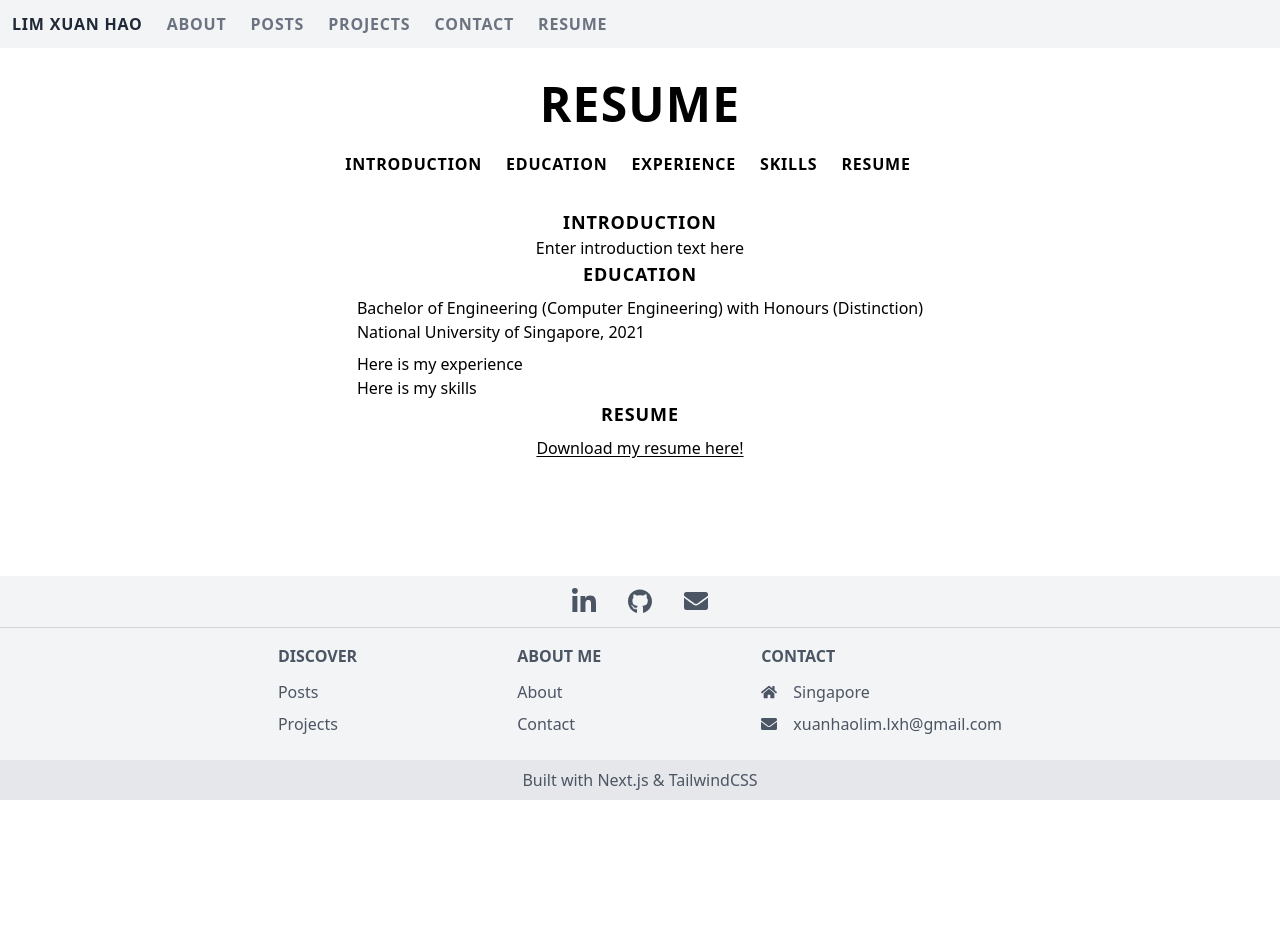
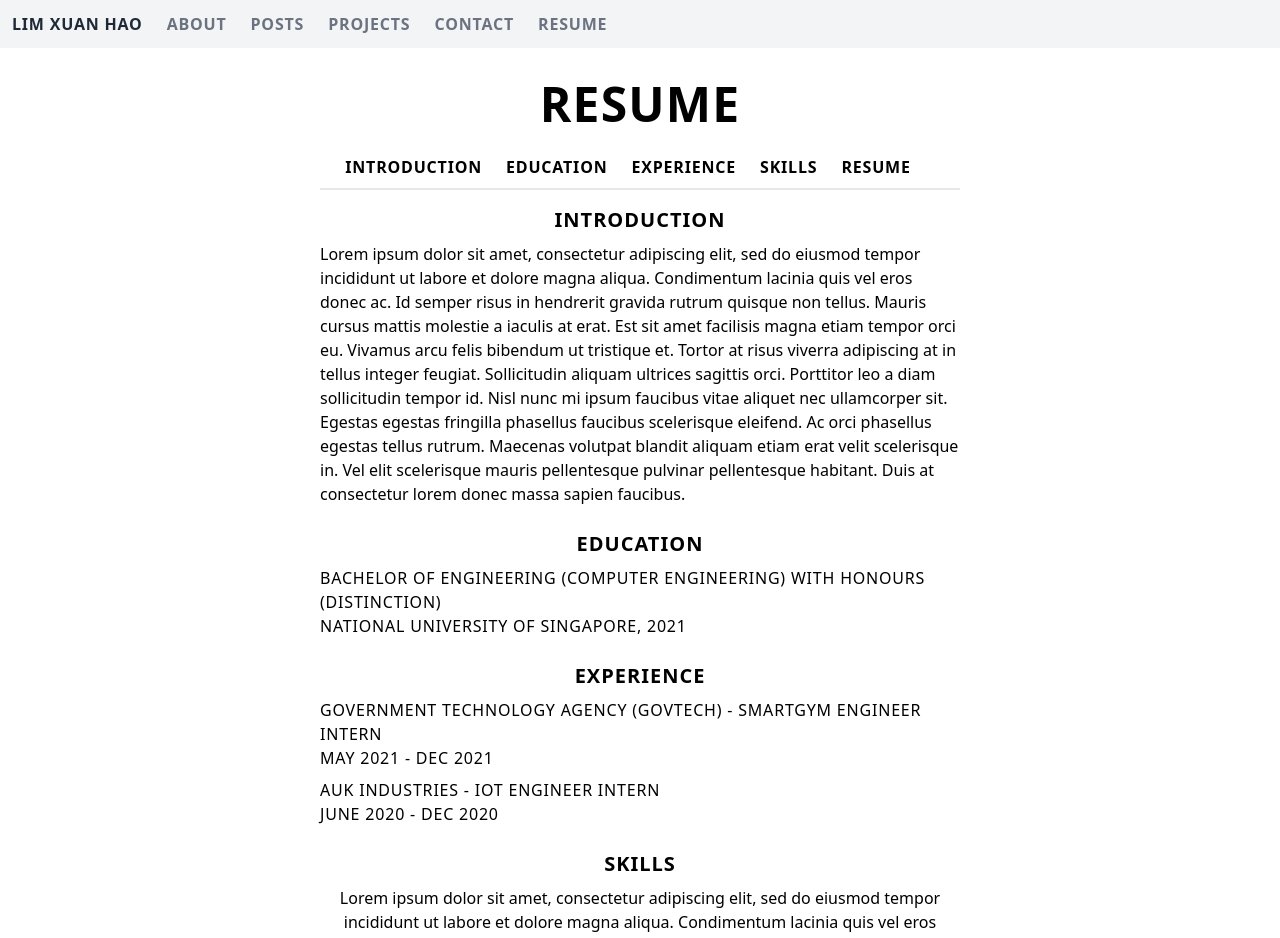
Before and after one commit to Lunastryke/lunastryke.github.io, a Next.js app: page /resume in a window 1280 px wide. Shown: the top 938 px of the page. Before the commit the page ends 800 px from the top, so only its background shows below. Built offline with nearby package versions, Linux system fonts and the light colour scheme.

Commit message:
Abstracted SectionTitle component more, fixed issue with scrolling to section

```diff
--- a/components/resume/degree.js
+++ b/components/resume/degree.js
@@ -2,11 +2,11 @@ import Link from 'next/link'
 
 export default function Degree({ data }) {
     return (
-        <header className='text-left font-light py-2'>
-            <span className="font-normal">{data.degree}</span>
-            <p>
+        <header className='text-left'>
+            <span className="uppercase font-medium tracking-wider">{data.degree}</span>
+            <p className="uppercase font-light tracking-wider">
                 <Link href={data.link}>
-                    <a className="underline-offset-2">{data.school}</a>
+                    <a className="hover:text-blue-800">{data.school}</a>
                 </Link>
                 , {data.year}
             </p>
--- a/components/resume/education.js
+++ b/components/resume/education.js
@@ -1,10 +1,10 @@
 import degrees from "../../data/about/degrees"
 import SectionTitle from "../text-stylings/sectionTitle"
 import Degree from "./degree"
-export default function Education({}) {
+export default function Education({ id }) {
     return (
-        <div className="flex flex-col flex-grow text-center">
-            <SectionTitle text="Education"/>
+        <div className="flex flex-col flex-grow text-center gap-2" id={id}>
+            <SectionTitle>Education</SectionTitle>
             {
                 degrees.map(degree => (
                     <Degree data={degree}/>
--- /dev/null
+++ b/components/resume/experience.js
@@ -0,0 +1,29 @@
+import Link from 'next/link'
+
+import experiences from '../../data/about/experiences'
+import SectionTitle from '../text-stylings/sectionTitle'
+
+export default function Experience({ id }) {
+    return (
+        <div className="flex flex-col flex-grow text-center gap-2" id={id}>
+            <SectionTitle>Experience</SectionTitle>
+            <div className="flex flex-col gap-2">
+                {experiences ?
+                    experiences.map(
+                        exp => (
+                            <div className="flex flex-col text-left">
+                                <div className="uppercase font-medium tracking-wider">
+                                    <Link href={exp.link} target="_blank">
+                                        <a className="hover:text-blue-800" target="_blank">{exp.company}</a>
+                                    </Link>
+                                    <span> - {exp.position}</span>
+                                </div>
+                                <span className="uppercase font-light tracking-wider">{exp.daterange}</span>
+                            </div>
+                        )
+                    )
+                    : <></>}
+            </div>
+        </div >
+    )
+}
--- a/components/resume/introduction.js
+++ b/components/resume/introduction.js
@@ -1,11 +1,11 @@
 import SectionTitle from "../text-stylings/sectionTitle"
 
-export default function Introduction({}) {
+export default function Introduction({ id }) {
     return (
-        <div className="flex flex-col flex-grow text-center">
-            <SectionTitle text="Introduction"/>
-            <p>
-                Enter introduction text here
+        <div className="flex flex-col flex-grow text-center gap-2" id={id}>
+            <SectionTitle>Introduction</SectionTitle>
+            <p className="text-left">
+            Lorem ipsum dolor sit amet, consectetur adipiscing elit, sed do eiusmod tempor incididunt ut labore et dolore magna aliqua. Condimentum lacinia quis vel eros donec ac. Id semper risus in hendrerit gravida rutrum quisque non tellus. Mauris cursus mattis molestie a iaculis at erat. Est sit amet facilisis magna etiam tempor orci eu. Vivamus arcu felis bibendum ut tristique et. Tortor at risus viverra adipiscing at in tellus integer feugiat. Sollicitudin aliquam ultrices sagittis orci. Porttitor leo a diam sollicitudin tempor id. Nisl nunc mi ipsum faucibus vitae aliquet nec ullamcorper sit. Egestas egestas fringilla phasellus faucibus scelerisque eleifend. Ac orci phasellus egestas tellus rutrum. Maecenas volutpat blandit aliquam etiam erat velit scelerisque in. Vel elit scelerisque mauris pellentesque pulvinar pellentesque habitant. Duis at consectetur lorem donec massa sapien faucibus.
             </p>
         </div>
     )
--- a/components/resume/resumePdf.js
+++ b/components/resume/resumePdf.js
@@ -1,11 +1,11 @@
 import Link from 'next/link'
 import SectionTitle from '../text-stylings/sectionTitle'
-export default function ResumePdf({ text }) {
+export default function ResumePdf({ id }) {
     return (
-        <div className="flex flex-col flex-grow text-center">
-            <SectionTitle text="Resume"/>
+        <div className="flex flex-col flex-grow text-center" id={id}>
+            <SectionTitle spacing="mb-2">Resume</SectionTitle>
             <Link href={"/pdf/resume.pdf"}>
-                <a className='hover:text-blue-800 mt-2 underline underline-offset-2'>{text}</a>
+                <a className="uppercase tracking-wider hover:text-blue-800 mt-2 underline underline-offset-4" target="_blank">Download my resume here!</a>
             </Link>
         </div>
     )
--- /dev/null
+++ b/components/resume/skills.js
@@ -0,0 +1,23 @@
+import SectionTitle from "../text-stylings/sectionTitle";
+
+export default function Skills({ id }) {
+    return (
+        <div className="flex flex-col text-center gap-2 " id={id}>
+            <SectionTitle>
+                Skills
+            </SectionTitle>
+            <div>
+                Lorem ipsum dolor sit amet, consectetur adipiscing elit, sed do eiusmod tempor incididunt ut labore et dolore magna aliqua. Condimentum lacinia quis vel eros donec ac. Id semper risus in hendrerit gravida rutrum quisque non tellus. Mauris cursus mattis molestie a iaculis at erat. Est sit amet facilisis magna etiam tempor orci eu. Vivamus arcu felis bibendum ut tristique et. Tortor at risus viverra adipiscing at in tellus integer feugiat. Sollicitudin aliquam ultrices sagittis orci. Porttitor leo a diam sollicitudin tempor id. Nisl nunc mi ipsum faucibus vitae aliquet nec ullamcorper sit. Egestas egestas fringilla phasellus faucibus scelerisque eleifend. Ac orci phasellus egestas tellus rutrum. Maecenas volutpat blandit aliquam etiam erat velit scelerisque in. Vel elit scelerisque mauris pellentesque pulvinar pellentesque habitant. Duis at consectetur lorem donec massa sapien faucibus.
+
+                Ornare arcu odio ut sem nulla pharetra diam sit. Aliquam eleifend mi in nulla posuere sollicitudin aliquam ultrices. Porttitor massa id neque aliquam vestibulum. Iaculis urna id volutpat lacus laoreet. Risus commodo viverra maecenas accumsan lacus. Sodales neque sodales ut etiam. A cras semper auctor neque. Viverra adipiscing at in tellus. Faucibus et molestie ac feugiat sed lectus. Nunc scelerisque viverra mauris in aliquam sem fringilla ut morbi. Eget nulla facilisi etiam dignissim diam quis enim. Netus et malesuada fames ac turpis egestas integer. Nec ultrices dui sapien eget mi proin sed libero. Nulla pellentesque dignissim enim sit amet venenatis urna cursus. Ut eu sem integer vitae. Dui vivamus arcu felis bibendum ut tristique et egestas. Aliquam malesuada bibendum arcu vitae elementum curabitur vitae.
+
+                Donec massa sapien faucibus et molestie. Eu ultrices vitae auctor eu augue ut lectus arcu bibendum. Nullam non nisi est sit amet facilisis magna. Ultricies integer quis auctor elit sed vulputate mi sit. Dapibus ultrices in iaculis nunc. Quisque id diam vel quam. In est ante in nibh mauris cursus mattis molestie a. Libero volutpat sed cras ornare arcu. Vulputate odio ut enim blandit volutpat maecenas volutpat blandit. Enim nec dui nunc mattis enim ut tellus elementum sagittis. Et tortor at risus viverra adipiscing at in tellus. Diam volutpat commodo sed egestas egestas fringilla phasellus. Ipsum dolor sit amet consectetur adipiscing elit duis tristique sollicitudin. Quam adipiscing vitae proin sagittis nisl. Et odio pellentesque diam volutpat. Egestas pretium aenean pharetra magna ac placerat. Ut tortor pretium viverra suspendisse potenti nullam ac tortor. Nisi est sit amet facilisis magna etiam tempor. Posuere sollicitudin aliquam ultrices sagittis orci. Consectetur a erat nam at.
+
+                Elementum pulvinar etiam non quam lacus. Porta nibh venenatis cras sed felis eget. Sed pulvinar proin gravida hendrerit lectus. Nunc mattis enim ut tellus elementum sagittis. Ac tortor vitae purus faucibus ornare suspendisse sed nisi. Ut tristique et egestas quis ipsum suspendisse ultrices. Egestas pretium aenean pharetra magna. Cras ornare arcu dui vivamus arcu felis. Rhoncus est pellentesque elit ullamcorper dignissim cras tincidunt lobortis feugiat. Ornare quam viverra orci sagittis eu. Risus commodo viverra maecenas accumsan lacus vel. Nullam ac tortor vitae purus faucibus ornare. Ullamcorper malesuada proin libero nunc consequat. Sit amet porttitor eget dolor morbi non. Eu lobortis elementum nibh tellus molestie nunc. Sit amet dictum sit amet justo donec enim diam vulputate. Arcu dui vivamus arcu felis bibendum. Et egestas quis ipsum suspendisse ultrices gravida dictum. Sit amet facilisis magna etiam tempor orci eu lobortis elementum.
+
+                Odio ut sem nulla pharetra diam sit amet nisl. Euismod quis viverra nibh cras pulvinar mattis nunc sed. A lacus vestibulum sed arcu non odio euismod lacinia. Ac placerat vestibulum lectus mauris ultrices eros. Morbi non arcu risus quis. Neque volutpat ac tincidunt vitae semper quis lectus. Nec feugiat nisl pretium fusce id velit ut tortor pretium. Risus feugiat in ante metus dictum at. Consectetur purus ut faucibus pulvinar elementum integer enim neque volutpat. Donec et odio pellentesque diam volutpat commodo sed. Pharetra pharetra massa massa ultricies mi quis hendrerit dolor. Interdum posuere lorem ipsum dolor sit amet. In hendrerit gravida rutrum quisque. Mi proin sed libero enim. Tempus egestas sed sed risus pretium quam.
+            </div>
+        </div>
+
+    )
+}
--- a/components/text-stylings/sectionTitle.js
+++ b/components/text-stylings/sectionTitle.js
@@ -1,7 +1,7 @@
-export default function SectionTitle({ text }) {
+export default function SectionTitle({ children, size, spacing }) {
     return (
-        <div>
-            <span className="uppercase font-semibold tracking-wider text-lg">{text}</span>
+        <div className={`text-xl ${spacing}`}>
+            <span className={`uppercase ${size} tracking-wider font-semibold`}>{children}</span>
         </div>
     )
 }
--- a/components/title.js
+++ b/components/title.js
@@ -1,16 +1,19 @@
 import Link from "next/link";
 import MainTitle from "./text-stylings/mainTitle";
+import SectionTitle from "./text-stylings/sectionTitle";
 
 export default function Title({ text, sections }) {
     return (
         <div className="flex flex-col justify-center items-center p-2">
             <MainTitle text={text} />
             {
-                sections ? <div className="flex flex-row justify-center items-center self-center">
+                sections ? <div className="flex flex-row flex-grow text-center">
                     {sections.map(section => (
                         <Link href={"#" + section} key={section}>
-                            <a className=" hover:text-blue-800 mr-6 uppercase font-semibold tracking-wider">
-                                {section}
+                            <a className=" hover:text-blue-800 mr-6">
+                                <SectionTitle size="text-base">
+                                    {section}
+                                </SectionTitle>
                             </a>
                         </Link>
                     ))}
--- a/pages/resume.js
+++ b/pages/resume.js
@@ -1,8 +1,10 @@
 import Title from '../components/title'
 import CustomHead from '../components/customhead'
+import Introduction from '../components/resume/introduction'
 import Education from '../components/resume/education'
+import Experience from '../components/resume/experience'
+import Skills from '../components/resume/skills'
 import ResumePdf from '../components/resume/resumePdf'
-import Introduction from '../components/resume/introduction'
 
 const sections = [
     'Introduction',
@@ -14,19 +16,15 @@ const sections = [
 
 export default function Resume({ section }) {
     return (
-        <div className="flex flex-col flex-grow flex-shrink scroll-smooth md:w-8/12 justify-center">
+        <div className="flex flex-col flex-grow flex-shrink scroll-smooth md:w-8/12 justify-center divide-y-2">
             <CustomHead title="Resume" />
             <Title text="Resume" sections={sections} />
-            <div className="flex flex-col flex-grow flex-shrink self-center max-w-2xl pt-6">
+            <div className="flex flex-col flex-grow flex-shrink self-center max-w-4xl pt-4 gap-6">
                 <Introduction id="Introduction"/>
                 <Education id="Education" />
-                <section className="flex" id="Experience">
-                    Here is my experience
-                </section>
-                <section className="flex" id="Skills">
-                    Here is my skills
-                </section>
-                <ResumePdf id="Resume" text="Download my resume here!"/>
+                <Experience id="Experience"/>
+                <Skills id="Skills"/>
+                <ResumePdf id="Resume"/>
             </div>
         </div>
     )
```
